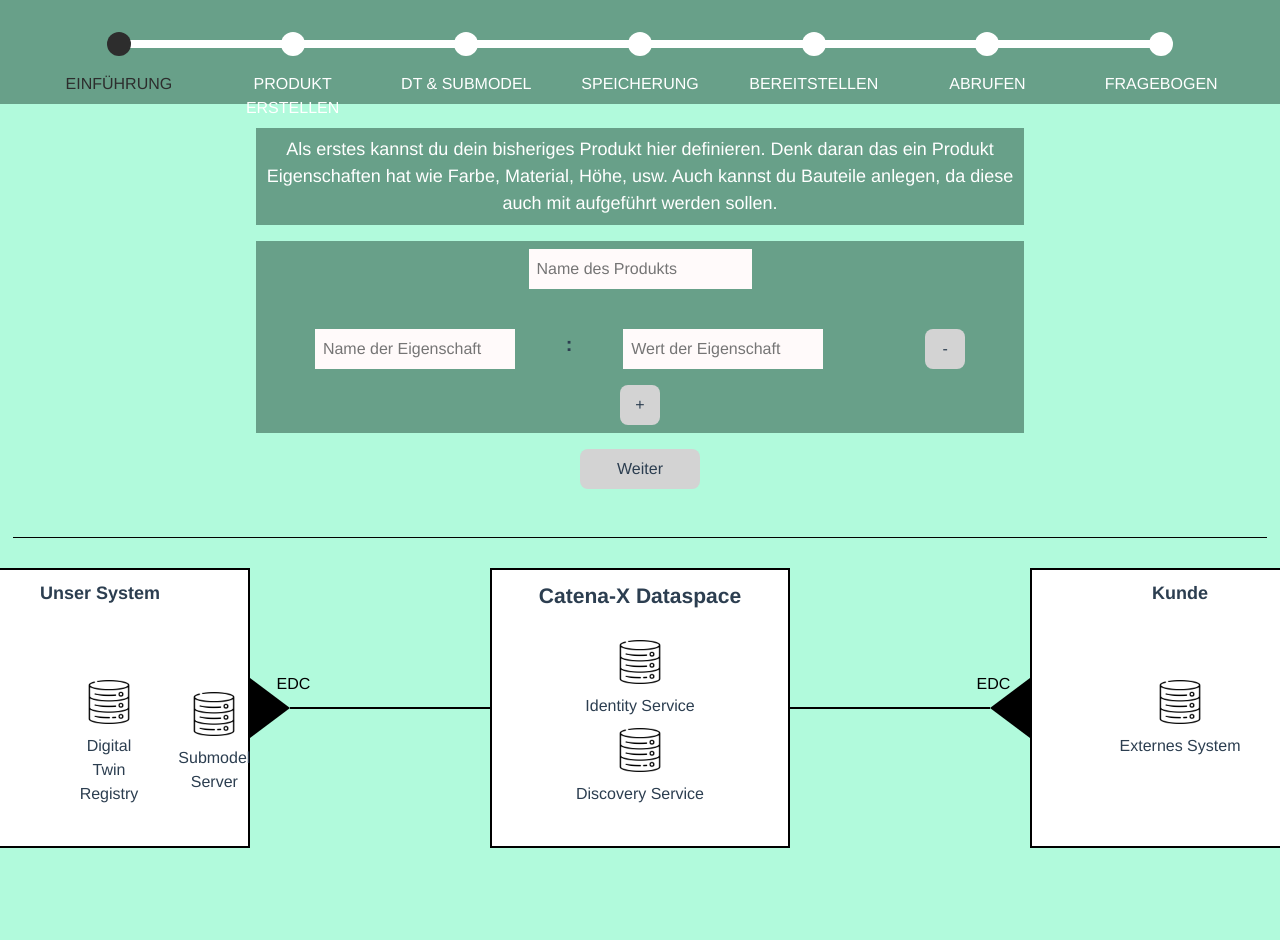
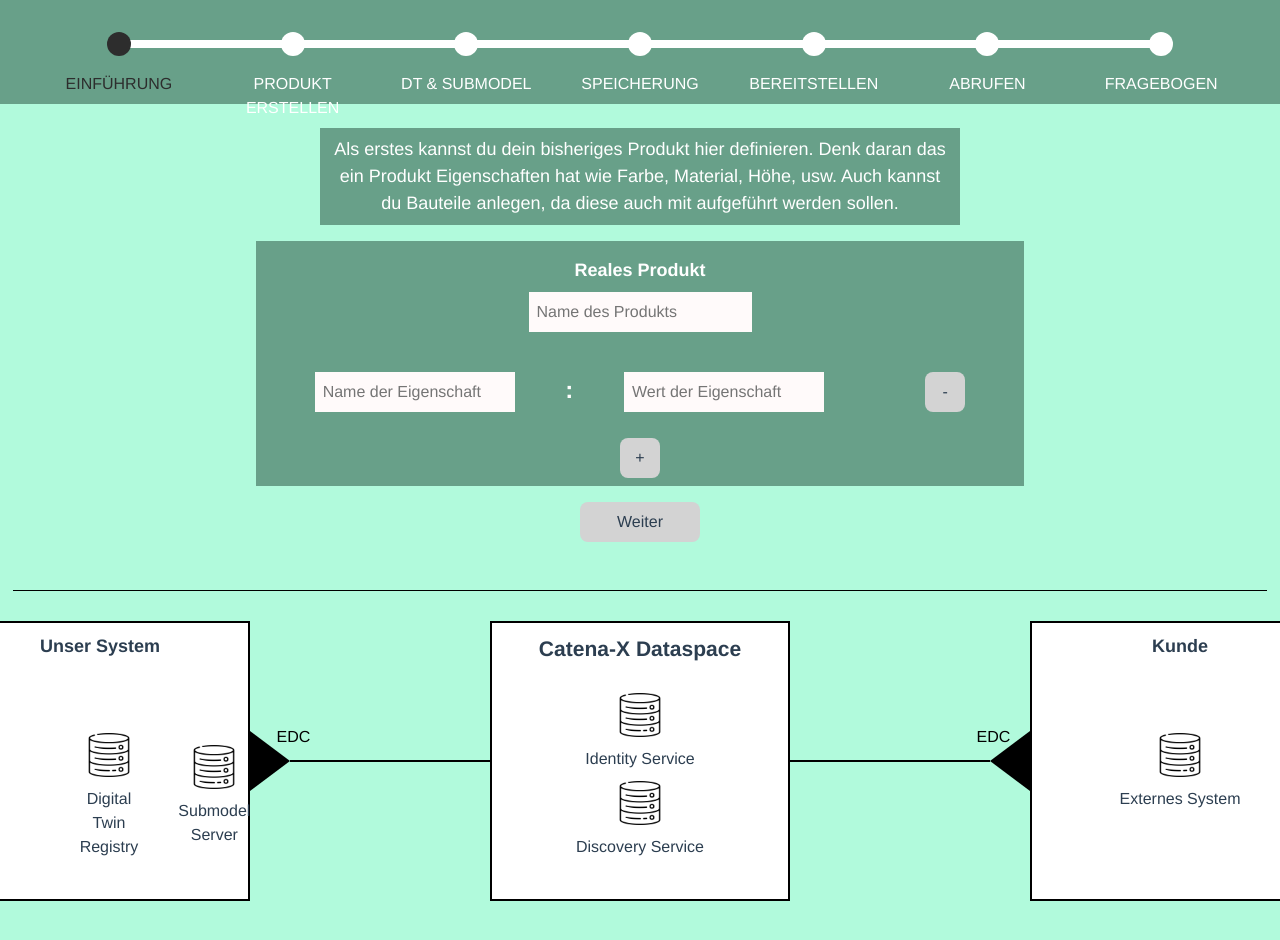
Before and after one commit to MaikBucher/DTUseCaseWebApplicationDemo, a Vue app: page /dtdescription in a window 1280 px wide. Shown: the top 940 px of the page. Built offline with nearby package versions, Linux system fonts and the light colour scheme.

Commit message:
Added files for splitting up visualization in own parts

```diff
--- a/src/App.vue
+++ b/src/App.vue
@@ -56,7 +56,7 @@
 
 button {
   background-color: lightgray !important;
-  color: white;
+  color: black;
   border: none;
   padding: 0.5rem;
   border-radius: 0.5rem;
@@ -69,4 +69,5 @@
   padding: 0.5rem;
   background-color: snow !important;
 }
+
 </style>
--- a/src/components/PropertyList.vue
+++ b/src/components/PropertyList.vue
@@ -7,7 +7,7 @@
           placeholder="Name der Eigenschaft"
           class="inputProperties"
       />
-      <p style="font-weight: bold; font-size: 20px">:</p>
+      <p style="font-weight: bold; font-size: 24px; color: white">:</p>
       <input
           type="text"
           v-model="property.value"
@@ -16,7 +16,7 @@
       />
       <button @click="removeProperty(index)" style="width: 40px">-</button>
     </div>
-    <button @click="addProperty" style="width: 40px; margin-left: 0px">+</button>
+    <button @click="addProperty" style="width: 40px; margin-left: 0px; margin-top: 10px">+</button>
   </div>
 </template>
 
--- a/src/pages/DTDescription.vue
+++ b/src/pages/DTDescription.vue
@@ -5,6 +5,7 @@
         <p>Als erstes kannst du dein bisheriges Produkt hier definieren. Denk daran das ein Produkt Eigenschaften hat wie Farbe, Material, Höhe, usw. Auch kannst du Bauteile anlegen, da diese auch mit aufgeführt werden sollen.</p>
       </div>
       <div class="product">
+        <p class="headline">Reales Produkt</p>
         <div class ="product__name">
           <input
               type="text"
@@ -58,6 +59,13 @@
   align-items: normal;
 }
 
+.headline {
+  font-size: 18px;
+  font-weight: bold;
+  margin: auto;
+  padding: 0.5rem;
+  color: white;
+}
 
 .innerBody {
   display: flex;
@@ -67,7 +75,7 @@
 
 .infoText {
   padding: 0.5rem;
-  width: 60%;
+  width: 50%;
   background-color: #68A089;
   color: #ffffff;
   font-size: 18px;
--- a/src/pages/DTStorage.vue
+++ b/src/pages/DTStorage.vue
@@ -110,12 +110,10 @@
         const correctItems = this.correctMapping[zone.id];
         const zoneItems = zone.items.map((item) => item.label);
 
-        // Prüfe, ob alle erwarteten Items in der Zone sind
         const missingItems = correctItems.filter(
             (item) => !zoneItems.includes(item)
         );
 
-        // Prüfe, ob unerwartete Items in der Zone sind
         const extraItems = zoneItems.filter(
             (item) => !correctItems.includes(item)
         );
@@ -154,7 +152,7 @@
 .container {
   display: flex;
   flex-direction: row;
-  justify-content: center; /* Horizontal zentrieren */
+  justify-content: center;
   gap: 20px;
 }
 
--- a/src/pages/DTSubmodel.vue
+++ b/src/pages/DTSubmodel.vue
@@ -6,20 +6,26 @@
   <br>
   <div class="dt-definition">
     <div class="product__properties">
-      <p class="product_name">Name des Produkts: {{ productDetails.name }}</p>
+      <p class="headline">Reales Produkt:<br> {{ productDetails.name }}</p>
       <div v-for="(value, key) in filteredProperties" :key="key" class="property__item" :class="{ added: addedProperties.includes(key) }" @click="togglePropertyInJson(key, value)">
-        <p>{{ key }}: {{ value }}</p>
+        <p>{{ key }}:<br>{{ value }}</p>
       </div>
     </div>
     <div class="dt_submodel">
+      <p class="headline">Submodel</p>
       <input
           type="text"
           v-model="submodel.name"
           placeholder="Name des Submodels"
       />
       <div v-for="key in addedProperties" :key="key" class="property__item" @click="togglePropertyInJson(key, productDetails[key])">
-        <p>{{ key }}: {{ productDetails[key] }}</p>
+        <p>{{ key }}:<br>{{ productDetails[key] }}</p>
       </div>
+      <button @click="generateSubmodel">Generieren</button>
+    </div>
+    <div class="dt_submodel">
+      <p class="headline">Digital Twin</p>
+      <textarea v-model="jsonView" readonly></textarea>
     </div>
   </div>
   <button @click="nextStep" style="width: 120px; margin: 1rem">Weiter</button>
@@ -80,7 +86,13 @@
     },
     nextStep() {
       localStorage.setItem('submodel', JSON.stringify(this.submodel));
-      this.$router.push({ name: 'VideoPage',  params: { tag: "Storage" } });    }
+      this.$router.push({ name: 'VideoPage',  params: { tag: "Storage" } });
+    },
+    generateSubmodel() {
+      this.submodel.properties = this.addedProperties.map(key => ({ key, value: this.productDetails[key] }));
+      console.log('Submodel:', this.submodel);
+
+    }
   },
   watch: {
     addedProperties: {
@@ -108,21 +120,20 @@
   background-color: #68A089;
   width: 30%;
 }
-.product_name {
-  font-size: 16px;
+.headline {
+  font-size: 18px;
   font-weight: bold;
   color: white;
 }
 
 .property__item {
-  margin: 0.5rem;
   background-color: #f3f3f3;
   display: flex;
   flex-direction: row;
   gap: 1rem;
   cursor: pointer;
   padding: 0.5rem;
-  width: calc(100% - 1rem);
+  justify-content: center;
 }
 
 .property__item.added {
@@ -132,9 +143,11 @@
 
 .dt_submodel {
   background-color: #68A089;
-
   width: 30%;
   padding: 1rem;
+  display: flex;
+  flex-direction: column;
+  gap: 1rem;
 }
 
 textarea {
```
Also changed, not shown: src/components/ClientVisualization.vue (added, +8 -0 lines), src/components/DataspaceVisualization.vue (added, +8 -0 lines), src/components/SystemVisualization.vue (added, +8 -0 lines).
